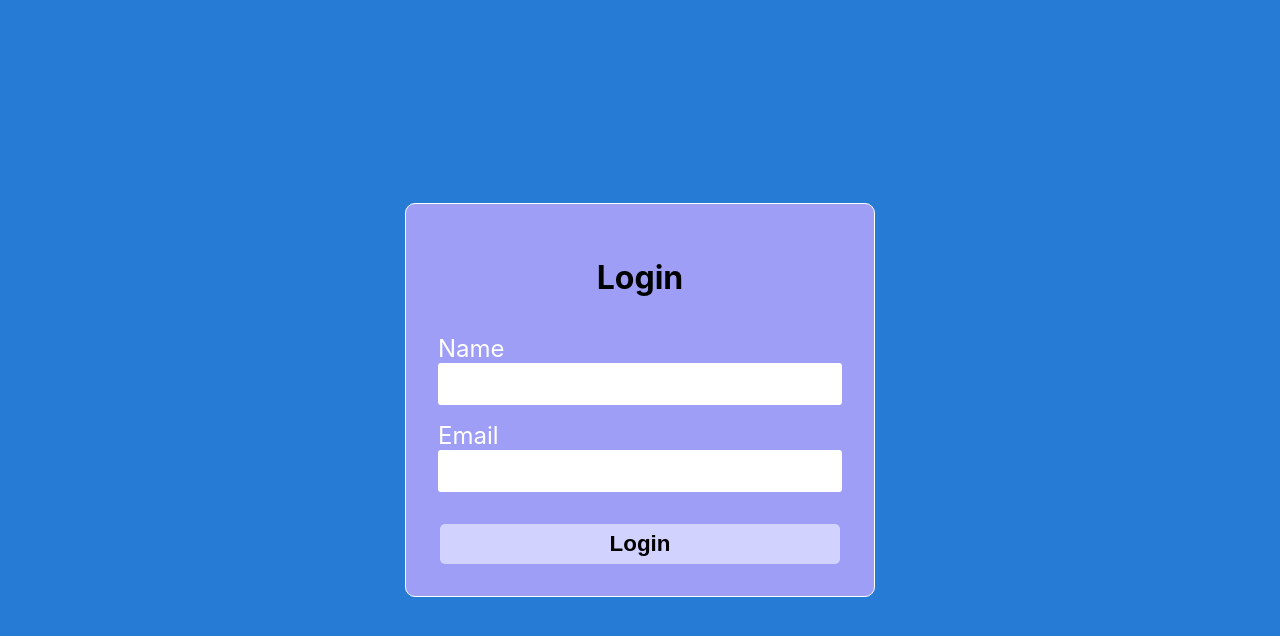
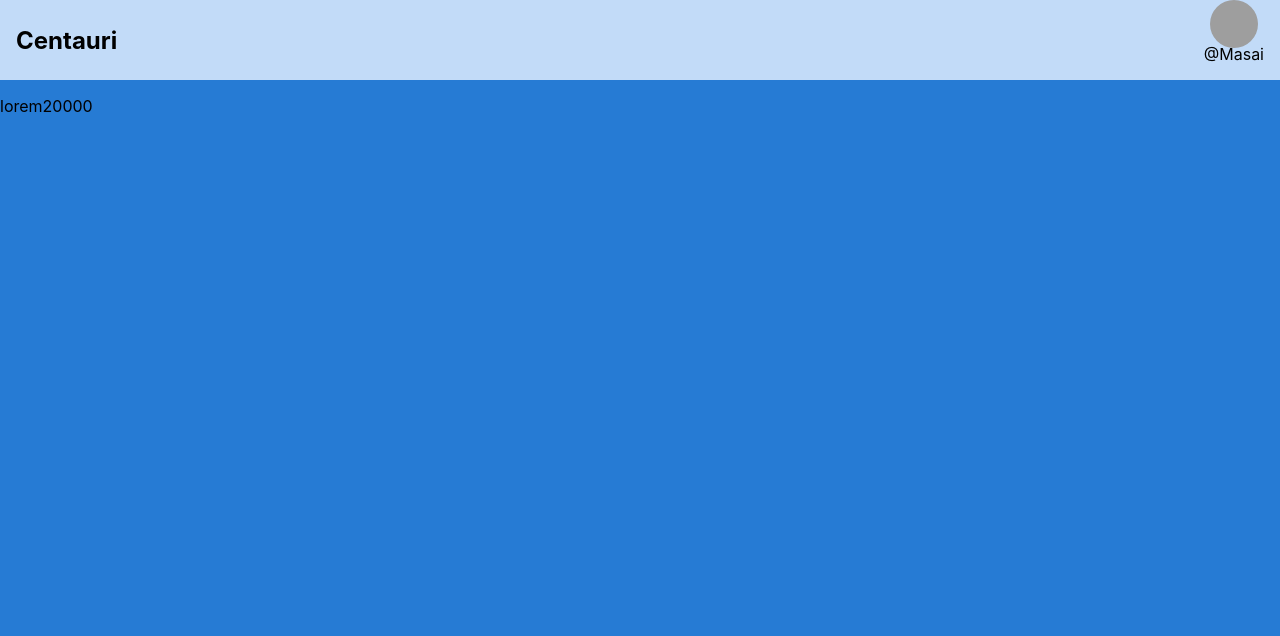
Before and after one commit to centauricoder01/Group-task-planner, a React (Create React App) app in the folder client/: page / in a window 1280 px wide. Shown: the top 636 px of the page. Built offline with nearby package versions, Linux system fonts and the light colour scheme; grey boxes are pictures that could not be loaded.

Commit message:
Navbar Added

```diff
--- a/client/src/App.js
+++ b/client/src/App.js
@@ -1,13 +1,15 @@
 import { Route, Routes } from "react-router-dom";
 import Avatar from "./Pages/Avatar";
+import Home from "./Pages/Home";
 import Login from "./Pages/Login";
 
 function App() {
   return (
     <div className="App">
       <Routes>
-        <Route path="/" element={<Login />}></Route>
+        <Route path="/login" element={<Login />}></Route>
         <Route path="/avatar" element={<Avatar />} />
+        <Route path="/" element={<Home />} />
       </Routes>
     </div>
   );
--- /dev/null
+++ b/client/src/Components/Navbar.jsx
@@ -0,0 +1,19 @@
+import React from "react";
+import "../Styles/Navbar.css";
+
+const Navbar = () => {
+  return (
+    <div className="navbarDiv">
+      <h2>Centauri</h2>
+      <div>
+        <img
+          src="https://res.cloudinary.com/diverse/image/upload/v1679633801/diverse/sbbvjvjlkrdfxas2qfjz.png"
+          alt="two"
+        />
+        <p>@Masai</p>
+      </div>
+    </div>
+  );
+};
+
+export default Navbar;
--- a/client/src/Pages/Home.jsx
+++ b/client/src/Pages/Home.jsx
@@ -1,7 +1,13 @@
 import React from "react";
+import Navbar from "../Components/Navbar";
 
 const Home = () => {
-  return <div>Home</div>;
+  return (
+    <div>
+      <Navbar />
+      <p>lorem20000</p>
+    </div>
+  );
 };
 
 export default Home;
--- /dev/null
+++ b/client/src/Styles/Navbar.css
@@ -0,0 +1,22 @@
+.navbarDiv {
+  display: flex;
+  justify-content: space-between;
+  align-items: center;
+  padding-left: 1rem;
+  padding-right: 1rem;
+  background-color: rgb(194, 219, 248);
+}
+
+.navbarDiv div {
+  display: flex;
+  flex-direction: column;
+  justify-content: center;
+  align-items: center;
+}
+
+.navbarDiv div img {
+  width: 3rem;
+  height: 3rem;
+  border-radius: 20rem;
+  margin-bottom: -20px;
+}
```
Also changed, not shown: client/src/Styles/Home.css (added).
